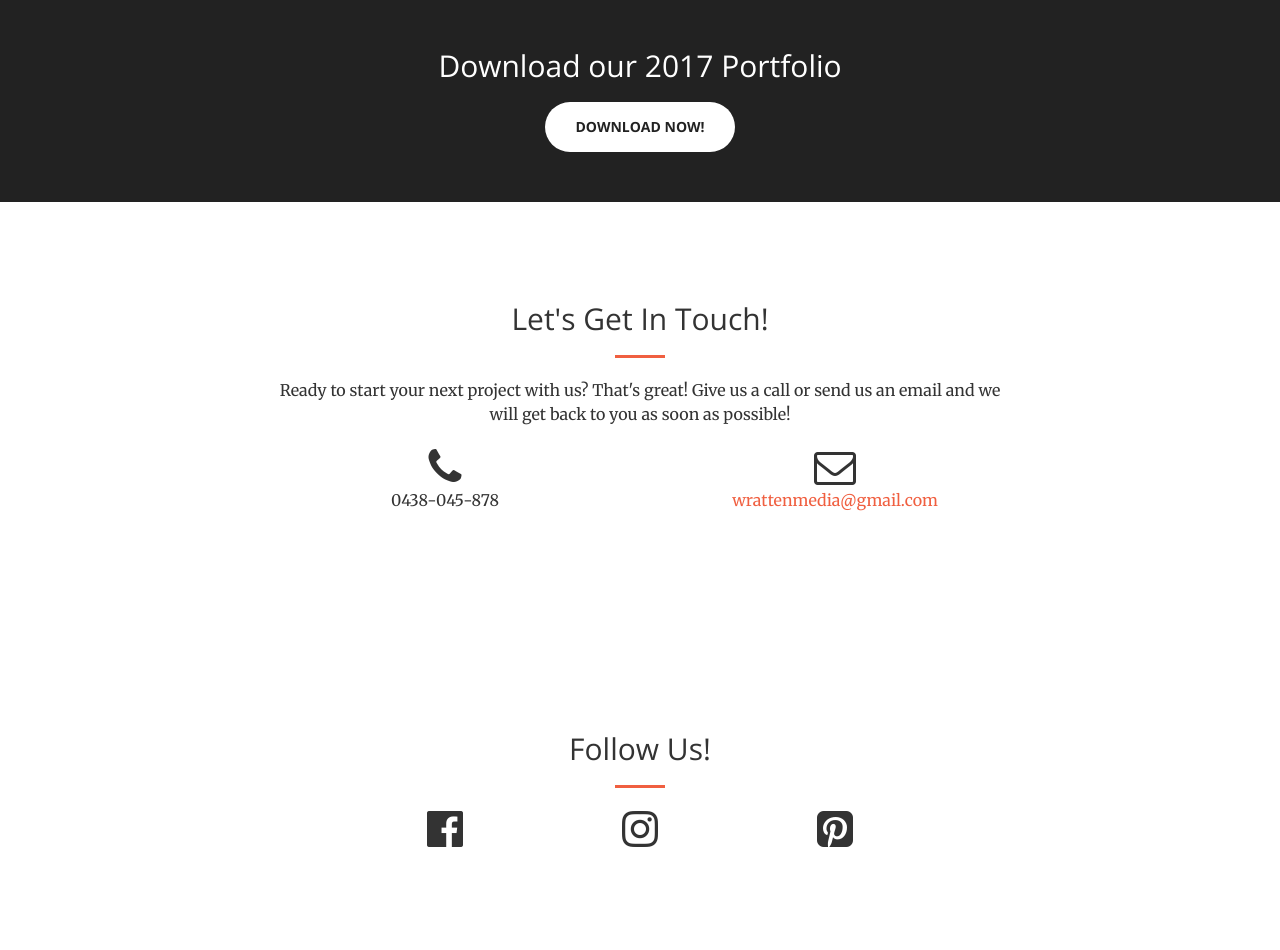
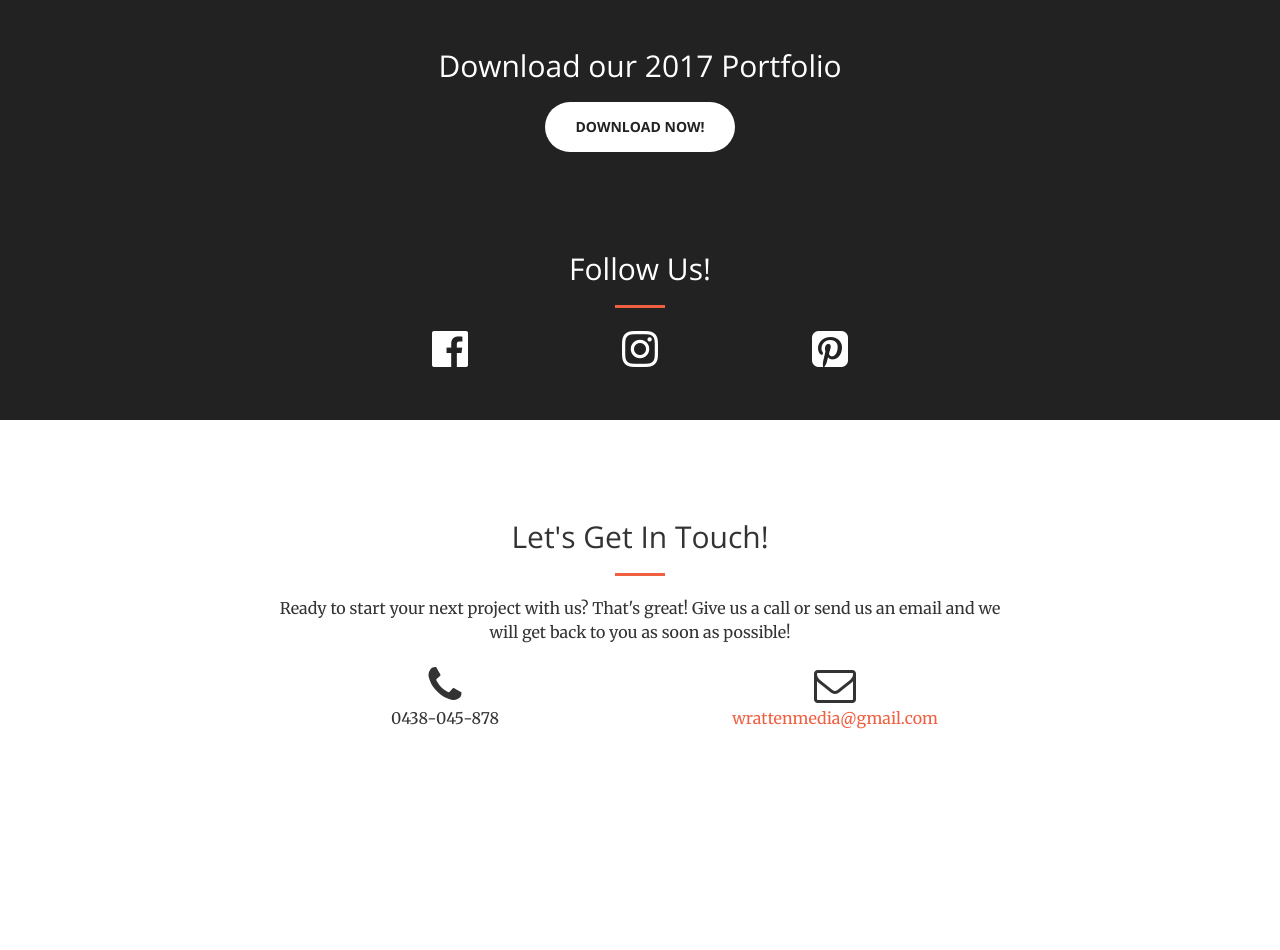
Before and after one commit to awratten/WrattenMedia, a PHP site: page / in a window 1280 px wide. Shown: the part 2114-3064 px from the top of the page. After the commit the page ends 2843 px from the top, so only its background shows below. Run offline with PHP 8.4, Linux system fonts and the light colour scheme; some libraries are stand-ins or nearby versions.

Commit message:
change location of social bittons

```diff
--- a/index.php
+++ b/index.php
@@ -251,6 +251,28 @@
 		</div>
 	</aside>
 
+	<aside class="bg-dark">
+		<div class="container text-center">
+			<div class="call-to-action">
+				<div class="col-lg-8 col-lg-offset-2 text-center">
+					<h2 class="section-heading">Follow Us!</h2>
+					<hr class="primary">
+					<?php #<p>Ready to start your next project with us? That's great! Give us a call or send us an email and we will get back to you as soon as possible!</p> ?>
+				</div>
+				<div class="col-lg-2 col-lg-offset-3 text-center">
+					<i class="fa fa-facebook-official fa-3x sr-contact"></i>
+				</div>
+				<div class="col-lg-2 text-center">
+					<i class="fa fa-instagram fa-3x sr-contact"></i>
+				</div>
+				<div class="col-lg-2 text-center">
+					<i class="fa fa-pinterest-square fa-3x sr-contact"></i>
+				</div>
+			</div>
+		</div>
+	</aside>
+
+
 	<section id="contact">
 		<div class="container">
 			<div class="row">
@@ -271,26 +293,7 @@
 		</div>
 	</section>
 
-	<section id="social">
-		<div class="container">
-			<div class="row">
-				<div class="col-lg-8 col-lg-offset-2 text-center">
-					<h2 class="section-heading">Follow Us!</h2>
-					<hr class="primary">
-					<?php #<p>Ready to start your next project with us? That's great! Give us a call or send us an email and we will get back to you as soon as possible!</p> ?>
-				</div>
-				<div class="col-lg-2 col-lg-offset-3 text-center">
-					<i class="fa fa-facebook-official fa-3x sr-contact"></i>
-				</div>
-				<div class="col-lg-2 text-center">
-					<i class="fa fa-instagram fa-3x sr-contact"></i>
-				</div>
-				<div class="col-lg-2 text-center">
-					<i class="fa fa-pinterest-square fa-3x sr-contact"></i>
-				</div>
-			</div>
-		</div>
-	</section>
+
 
 
 	<!-- jQuery -->
```
